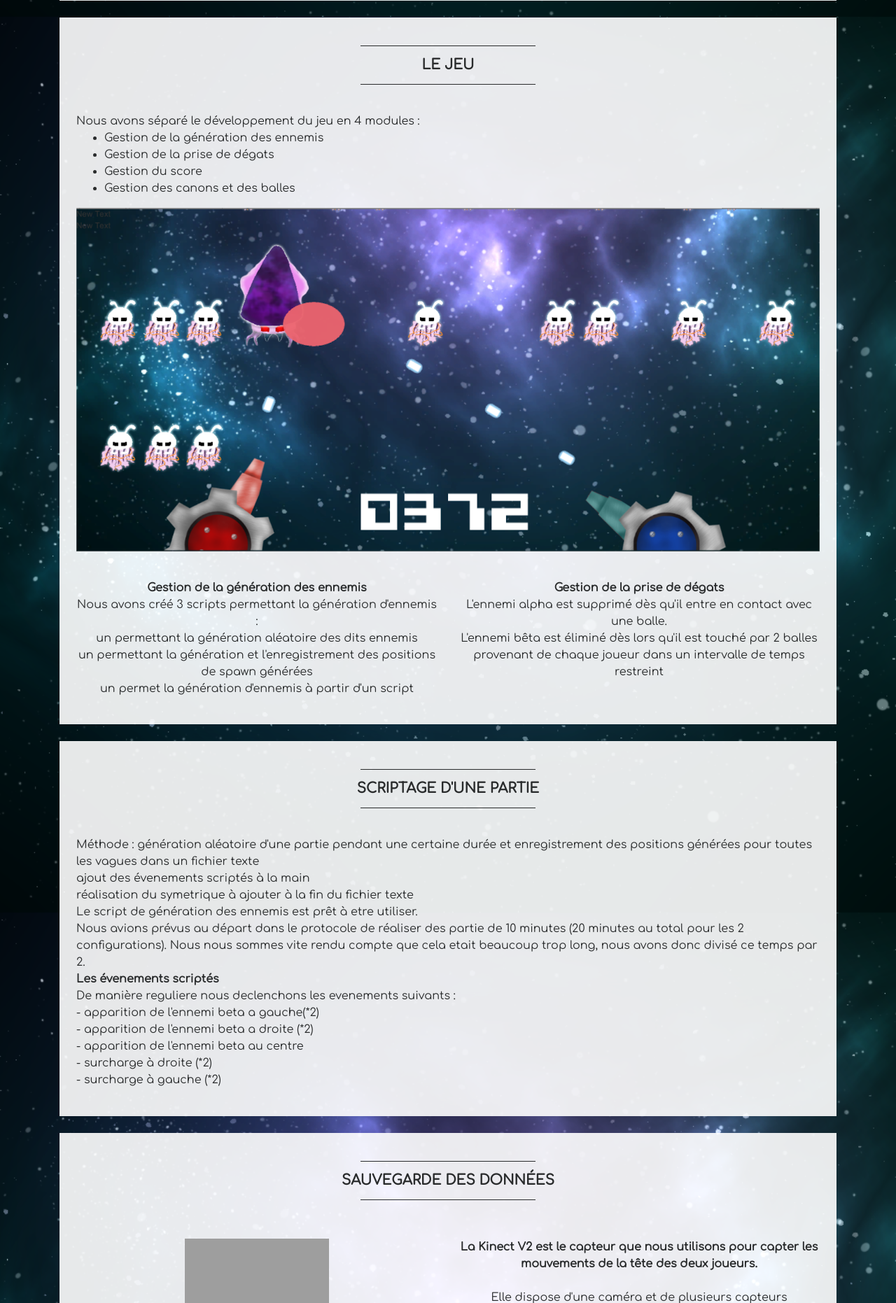
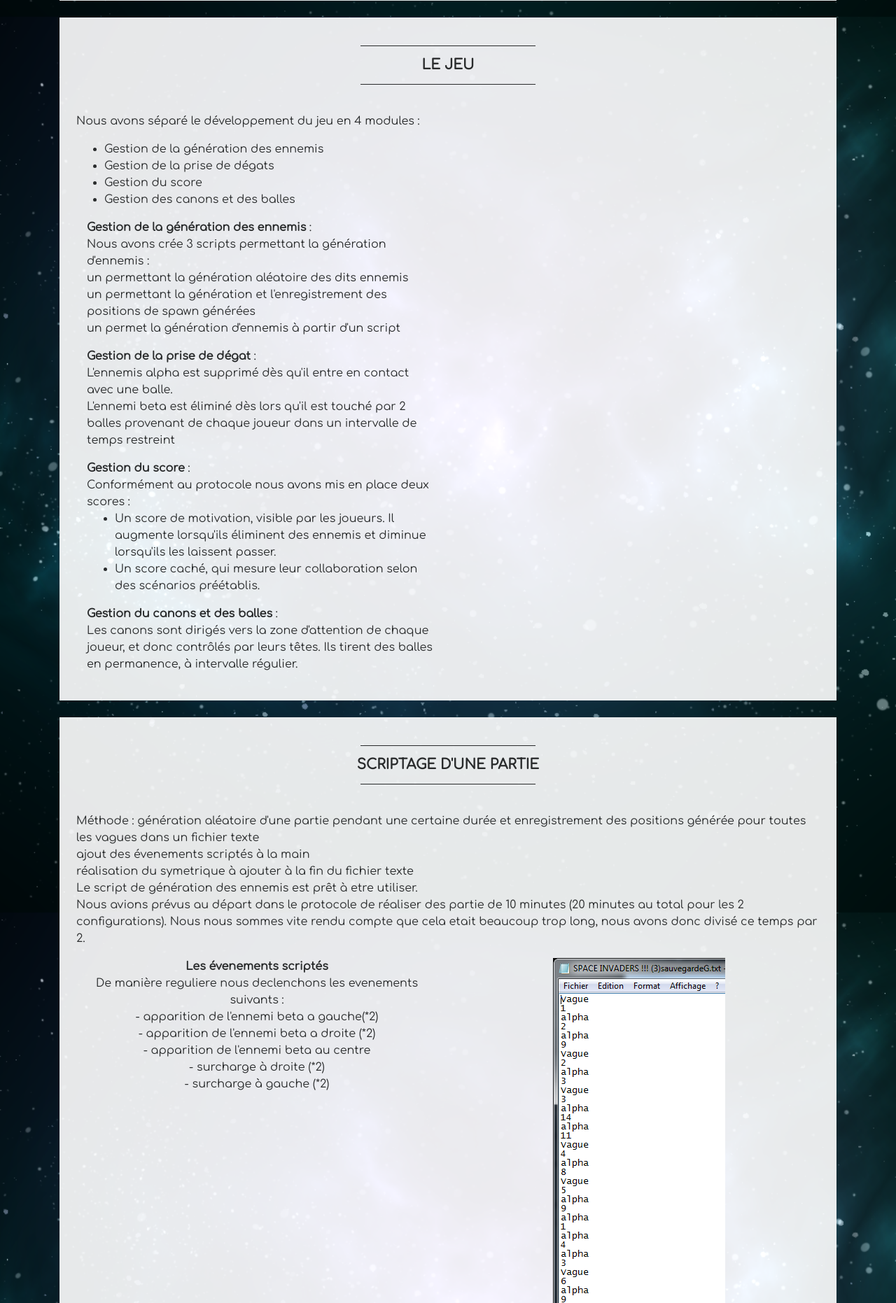
Before and after one commit to LouisHache/Site-Space-Invaders, a PHP site: page /developpement.php in a window 1280 px wide. Shown: the part 1256-3118 px from the top of the page at 70% size. Run offline with PHP 8.4, Linux system fonts and the light colour scheme; grey boxes are pictures that could not be loaded.

Commit message:
image script :car:

```diff
--- a/developpement.php
+++ b/developpement.php
@@ -57,7 +57,7 @@
 			<hr class="divider">
 			<h2 class="text-center text-lg text-uppercase my-0"> <strong>Le jeu </strong></h2>
 			<hr class="divider"><br>
-
+			<p>
 			Nous avons séparé le développement du jeu en 4 modules :
 			<ul>
 				<li>Gestion de la génération des ennemis</li>
@@ -65,25 +65,43 @@
 				<li>Gestion du score</li>
 				<li>Gestion des canons et des balles</li>
 			</ul>
-			<img src="images/imageJeu.png" alt="screenshot" class="img-center img-fluid">
-			<br>
+			</p>
 				<p>
-			<div class = "row">
 					<div class="col-lg-6">
-				<br>
-					<strong>Gestion de la génération des ennemis</strong><br>
-					Nous avons créé 3 scripts permettant la génération d'ennemis : <br>
+						<strong>Gestion de la génération des ennemis</strong> : <br/>
+						Nous avons crée 3 scripts permettant la génération d'ennemis : <br>
 							un permettant la génération aléatoire des dits ennemis<br>
 							un permettant la génération et l'enregistrement des positions de spawn générées<br>
-						un permet la génération d'ennemis à partir d'un script<br>
+							un permet la génération d'ennemis à partir d'un script
 					</div>
+				</p>
+				<p>
 					<div class="col-lg-6">
-					<br>
-					<strong>Gestion de la prise de dégats</strong><br>
-						L'ennemi alpha est supprimé dès qu'il entre en contact avec une balle.<br>
-						L'ennemi bêta est éliminé dès lors qu'il est touché par 2 balles provenant de chaque joueur dans un intervalle de temps restreint<br>
+						<strong>Gestion de la prise de dégat</strong> : <br/>
+							L'ennemis alpha est supprimé dès qu'il entre en contact avec une balle.<br>
+							L'ennemi beta est éliminé dès lors qu'il est touché par 2 balles provenant de chaque joueur dans un intervalle de temps restreint<br>
 					</div>
+				</p>
+
+				<p>
+					<div class="col-lg-6">
+						<strong>Gestion du score</strong> : <br/>
+							Conformément au protocole nous avons mis en place deux scores :
+							<ul>
+								<li>Un score de motivation, visible par les joueurs. Il augmente lorsqu'ils éliminent des ennemis et diminue lorsqu'ils les laissent passer.</li>
+								<li>Un score caché, qui mesure leur collaboration selon des scénarios préétablis.</li>
+							</ul>
 					</div>
+				</p>
+
+				<p>
+					<div class="col-lg-6">
+						<strong>Gestion du canons et des balles</strong> : <br/>
+						Les canons sont dirigés vers la zone d'attention de chaque joueur, et donc contrôlés par leurs têtes.
+						Ils tirent des balles en permanence, à intervalle régulier.
+					</div>
+				</p>
+
 			</div>
 			<div class="bg-faded p-4 my-4">
 			<hr class="divider">
@@ -91,17 +109,24 @@
 			<hr class="divider"><br>
 			<p>
 				Méthode :
-					génération aléatoire d'une partie pendant une certaine durée et enregistrement des positions générées pour toutes les vagues dans un fichier texte<br>
+					génération aléatoire d'une partie pendant une certaine durée  et enregistrement des positions générée pour toutes les vagues dans un fichier texte<br>
 					ajout des évenements scriptés à la main <br>
 					réalisation du symetrique à ajouter à la fin du fichier texte<br>
 				Le script de génération des ennemis est prêt à etre utiliser.<br>
 				Nous avions prévus au départ dans le protocole de réaliser des partie de 10 minutes (20 minutes au total pour les 2 configurations). Nous nous sommes vite rendu compte que cela etait beaucoup trop long, nous avons donc divisé ce temps par 2.<br>
+				<div class = "row">
+				<div class="col-lg-6">
 				<strong>Les évenements scriptés </strong><br> De manière reguliere nous declenchons les evenements suivants :<br>
 				- apparition de l'ennemi beta a gauche(*2)<br>
 				- apparition de l'ennemi beta a droite  (*2)<br>
 				- apparition de l'ennemi beta au centre<br>
 				- surcharge à droite (*2)<br>
 				- surcharge à gauche (*2)<br>
+				</div>
+				<div class="col-lg-6">
+				<img src="images/script.png" alt="screenshot" class="img-center img-fluid">
+				</div>
+				</div>
 
 			</p>
 			</div>
```
Also changed, not shown: images/script.PNG (added). Lines whose indentation alone changed are shown as unchanged.
